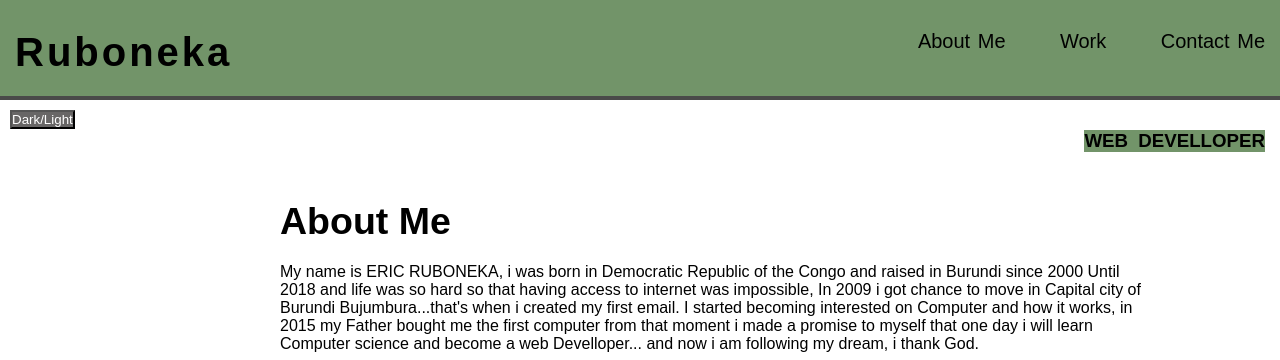
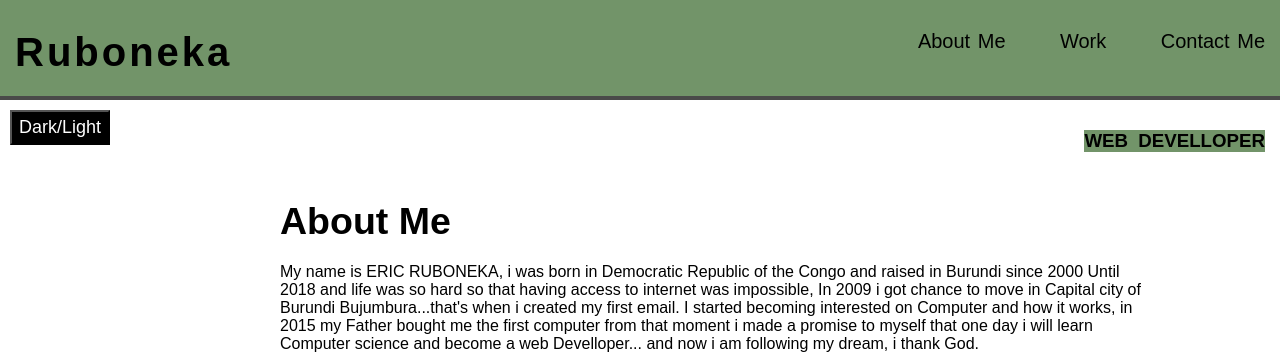
Before and after one commit to raphson1/portfolio-3, a plain HTML site: page index.html in a window 1280 px wide. In both pictures the pointer is over the button "Dark/Light". Shown: the top 360 px of the page. Drawn offline with Linux system fonts and the light colour scheme.

```diff
--- a/assets/css/styles.css
+++ b/assets/css/styles.css
@@ -74,17 +74,19 @@ body{
  }
  .sub-header button {
      margin: 10px;
-     background-color: rgb(104, 102, 102);
+     background-color: var(--mainColor);
      color: white;
+     height: 35px;
+     width: 100px;
  }
 
  .dark-mode{
      color: white;
      background-color: black;
  }
-
- .sub-header:hover{
-    opacity: var(--hoverOpacity);
+ .sub-header button:hover{
+    background-color: black;
+    font-size: large;
  }
 
  .sub-header h3{
```
Also changed, not shown: 6 other files.
